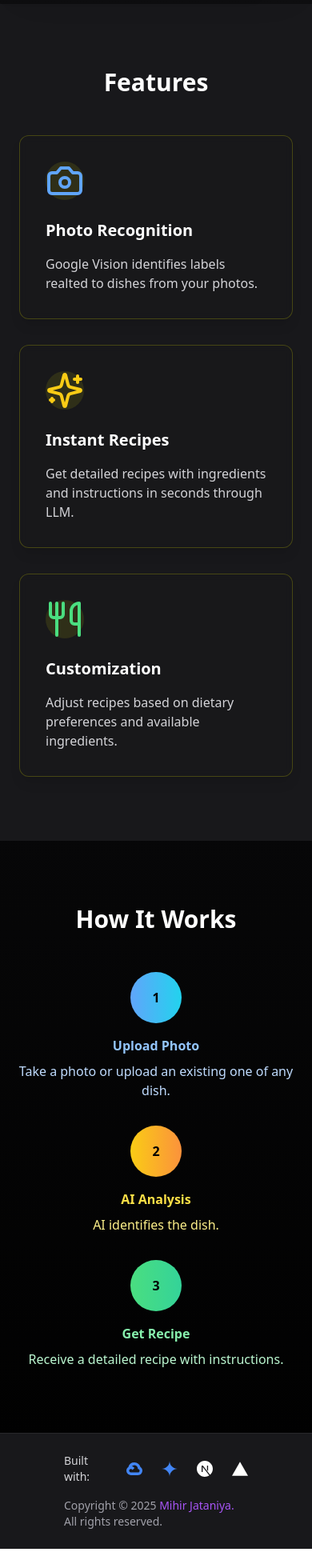
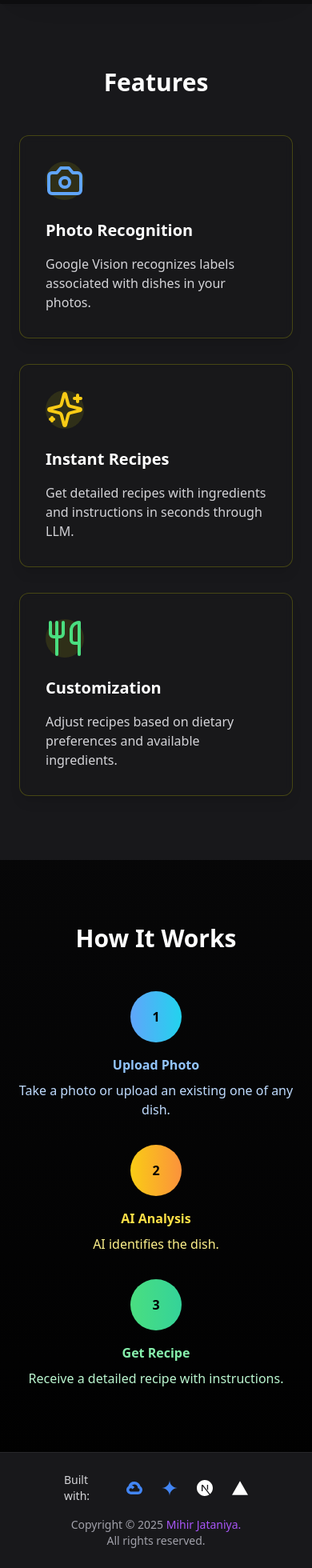
Before and after one commit to Mihirjataniya/food-photo-to-recipe, a Next.js app: page / in a window 390 px wide. Shown: the part 1171-3131 px from the top of the page at 80% size. Before the commit the page ends 3107 px from the top, so only its background shows below. Built offline with nearby package versions, Linux system fonts and the light colour scheme; what @edgestore/react would draw is missing.

Commit message:
CORRECTED SPELLING MISTAKES

```diff
--- a/app/layout.jsx
+++ b/app/layout.jsx
@@ -16,7 +16,7 @@ const geistMono = Geist_Mono({
 
 export const metadata = {
   title: "RecipeAi",
-  description: "Generated by create next app",
+  description: "Convert your photos into recipes in a seconds",
 };
 
 export default function RootLayout({ children }) {
--- a/app/page.jsx
+++ b/app/page.jsx
@@ -63,7 +63,7 @@ function App() {
             <FeatureCard
               icon={<Camera className="w-12 h-12 text-blue-400" />}
               title="Photo Recognition"
-              description="Google Vision identifies labels realted to dishes from your photos."
+              description="Google Vision recognizes labels associated with dishes in your photos."
             />
             <FeatureCard
               icon={<Sparkles className="w-12 h-12 text-yellow-400" />}
@@ -116,7 +116,7 @@ function App() {
           </div>
 
           {/* Copyright Section */}
-          <div className="text-sm text-zinc-400 mt-4 md:mt-0">
+          <div className="text-sm text-zinc-400 mt-4 md:mt-0 text-center">
             Copyright &copy; {new Date().getFullYear()} <a className='text-purple-500' target='_blank' href="https://www.linkedin.com/in/mihir-jataniya/">Mihir Jataniya.</a> All rights reserved.
           </div>
         </div>
```
